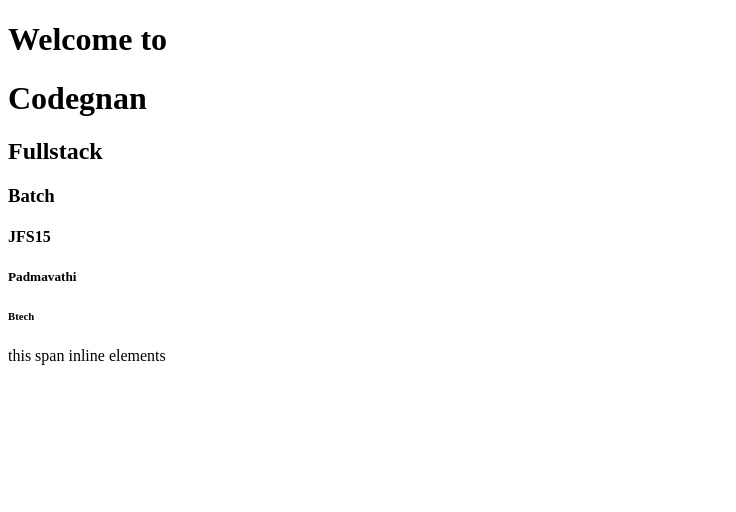
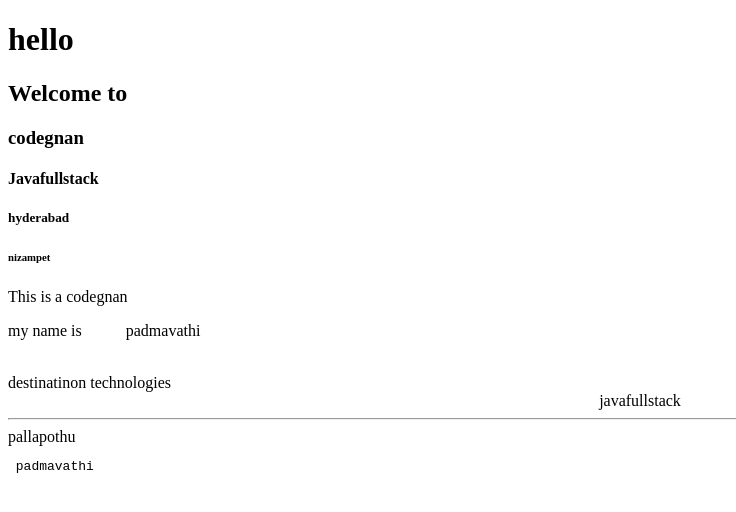
Before and after one commit to pallapothu-padmavathi/JFS15, a plain HTML site: page index.html in a window 1280 px wide. Shown: the whole page, without its empty margins (0-736 px from the left). Drawn offline with Linux system fonts and the light colour scheme.

Commit message:
Baisc text

```diff
--- a/index.html
+++ b/index.html
@@ -5,14 +5,25 @@
     <meta name="viewport" content="width=device-width, initial-scale=1.0">
     <title>Document</title>
 </head>
-<body>
-   <h1> Welcome to </h1>
-   <h1>   Codegnan</h2>
-    <h2> Fullstack</h2>
-    <h3> Batch</h3>
-    <h4>JFS15</h4>
-    <h5> Padmavathi</h5>
-    <h6> Btech</h6>
-    <span> this span inline elements</span>
+<!-- Headings -->
+   <H1> hello </H1>
+   <H2> Welcome to </H2>
+   <H3> codegnan </H3>
+   <H4> Javafullstack </H4>
+   <H5> hyderabad</H5>
+   <H6> nizampet</H6>
+
+<!-- Pragraph -->
+<p> This is a codegnan</p>
+<p> my name is  &nbsp;&nbsp;&nbsp;&nbsp;&nbsp;&nbsp;&nbsp;&nbsp;&nbsp;&nbsp;padmavathi</p>
+<!-- line break tag -->
+ <br>destinatinon technologies</br>
+ <center> javafullstack </center>
+ <hr> pallapothu </hr>
+ <pre> padmavathi </pre>
+
+
+
+
 </body>
 </html>
```
